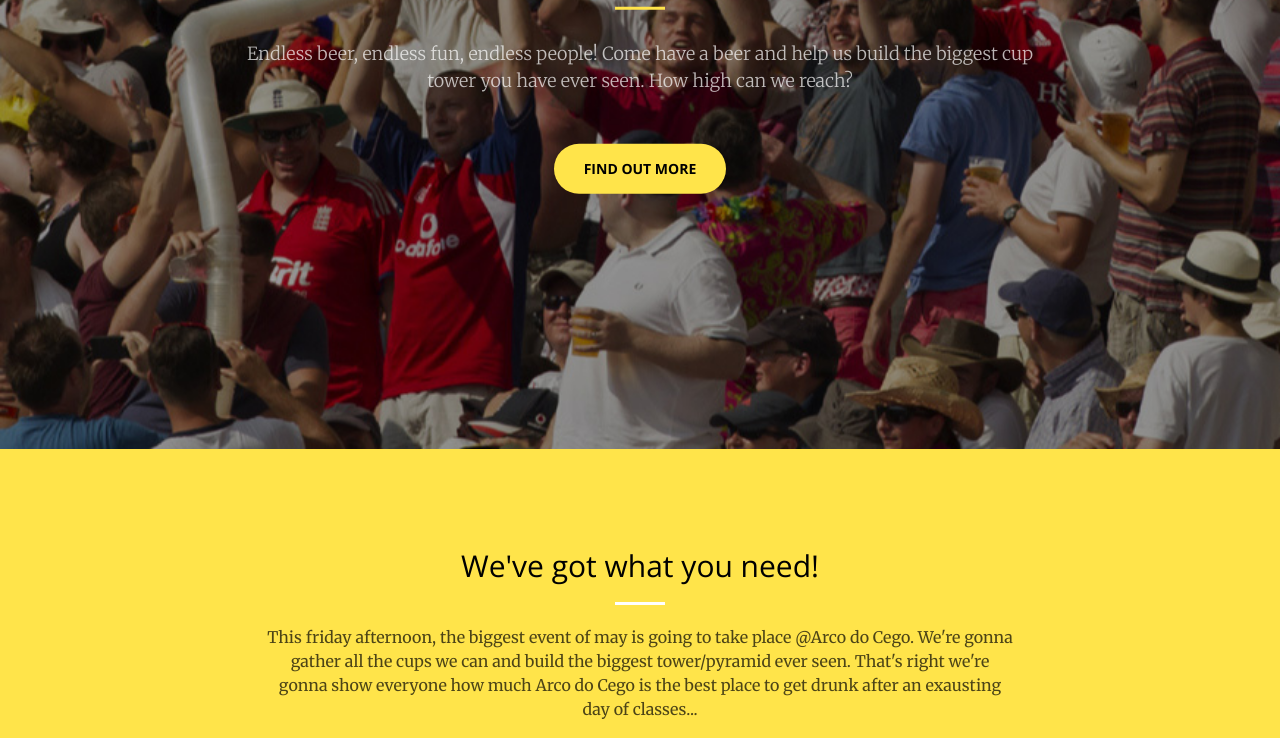
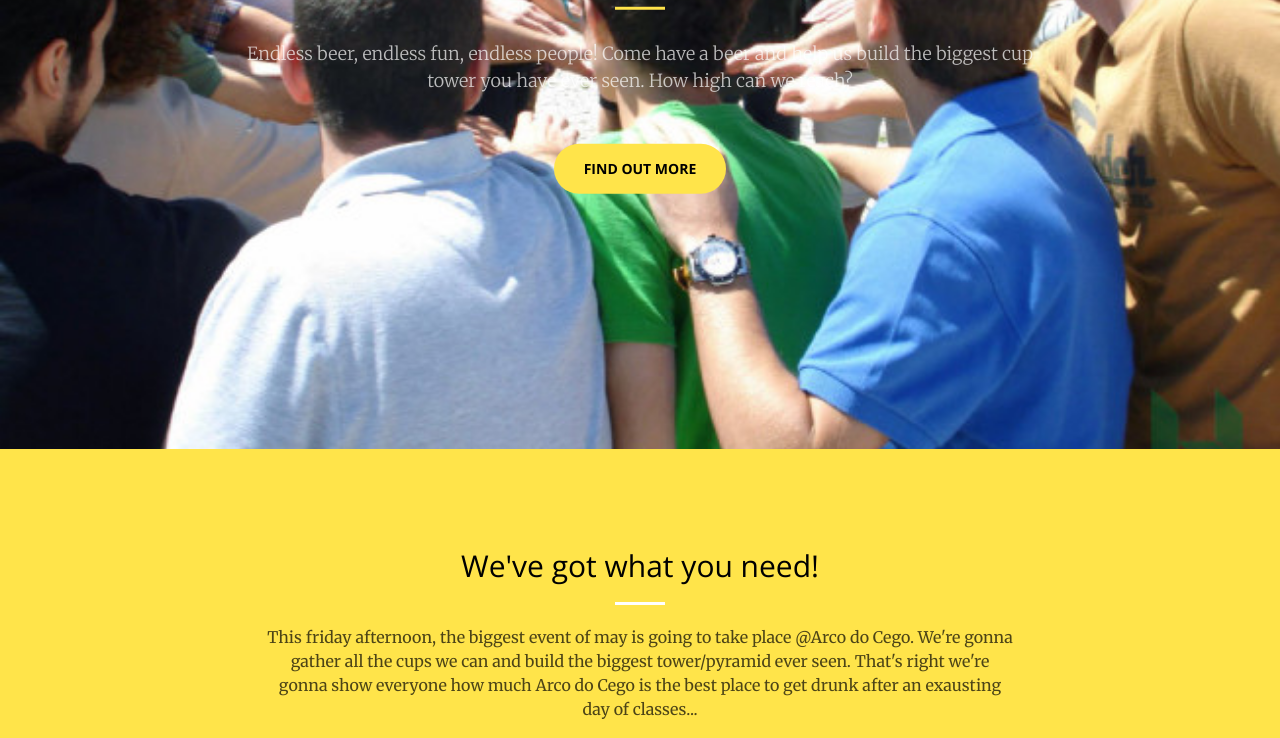
Before and after one commit to beerAtTecnico/beerAtTecnico.github.io, a plain HTML site: page index.html in a window 1280 px wide. Shown: the part 351-1089 px from the top of the page. Drawn offline with nearby package versions, Linux system fonts and the light colour scheme.

Commit message:
changed background

```diff
--- a/css/creative.css
+++ b/css/creative.css
@@ -179,7 +179,7 @@ header {
     min-height: auto;
     text-align: center;
     color: #fff;
-    background-image: url(../img/Beer-Cup-Tower-Opti.jpg);
+    background-image: url(../img/ninja.jpg);
     background-position: center;
     -webkit-background-size: cover;
     -moz-background-size: cover;
```
Also changed, not shown: img/ninja.jpg (added).
